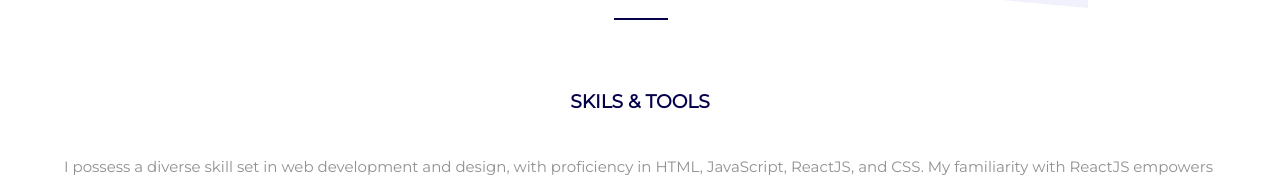
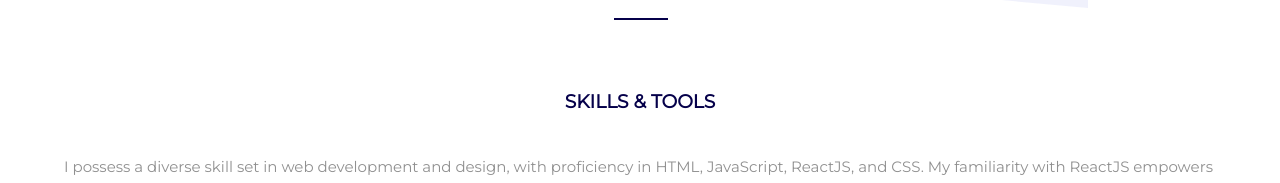
Before and after one commit to Vijayk23/Portfolio, a React (Vite) app: page / in a window 1280 px wide. Shown: the part 712-895 px from the top of the page. Built offline with nearby package versions, Linux system fonts and the light colour scheme.

Commit message:
spelling crt

```diff
--- a/src/Skills.jsx
+++ b/src/Skills.jsx
@@ -36,7 +36,7 @@ export function Skills() {
           whileInView="animate"
           viewport={{ once: true }}
         >
-          SKILS & TOOLS
+          SKILLS & TOOLS
         </motion.h3>
         <motion.h4>
           I possess a diverse skill set in web development and design, with
```
